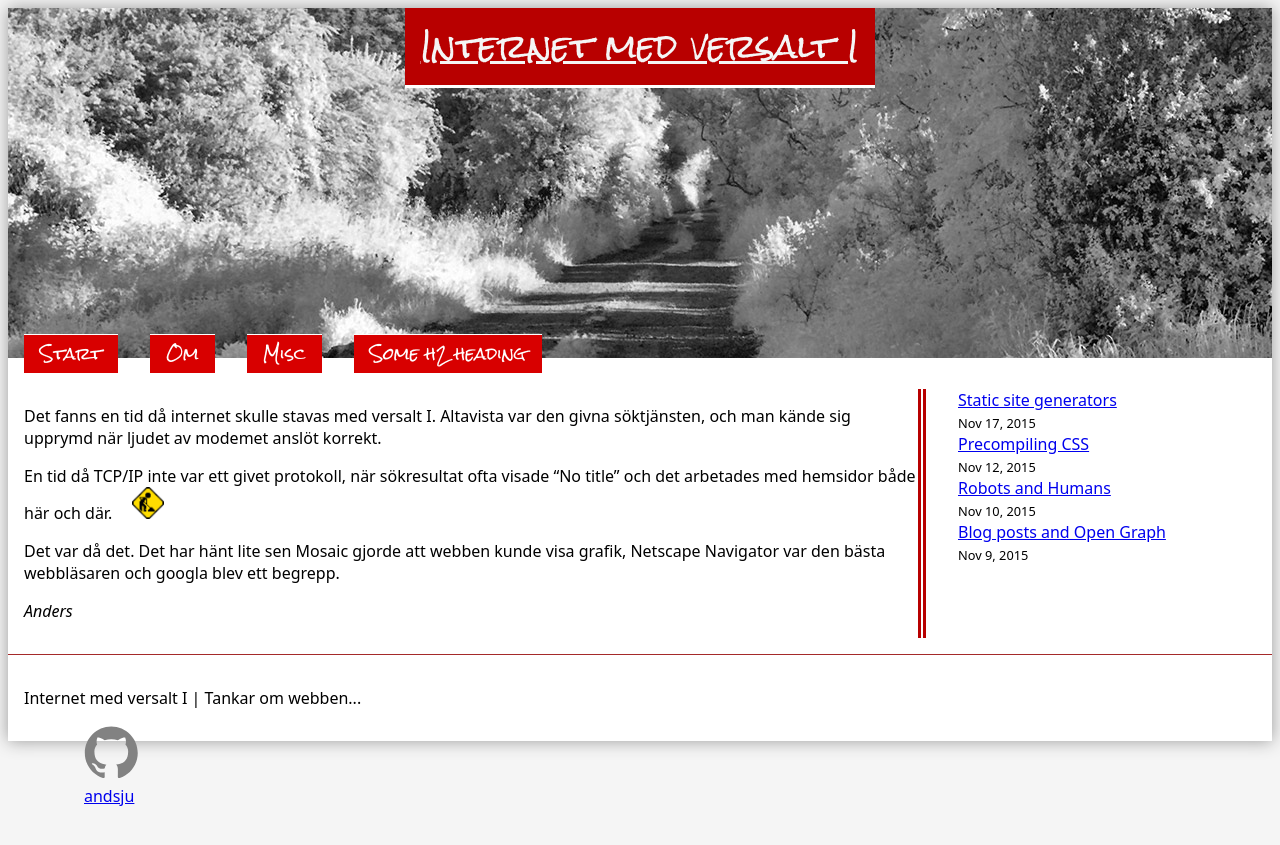
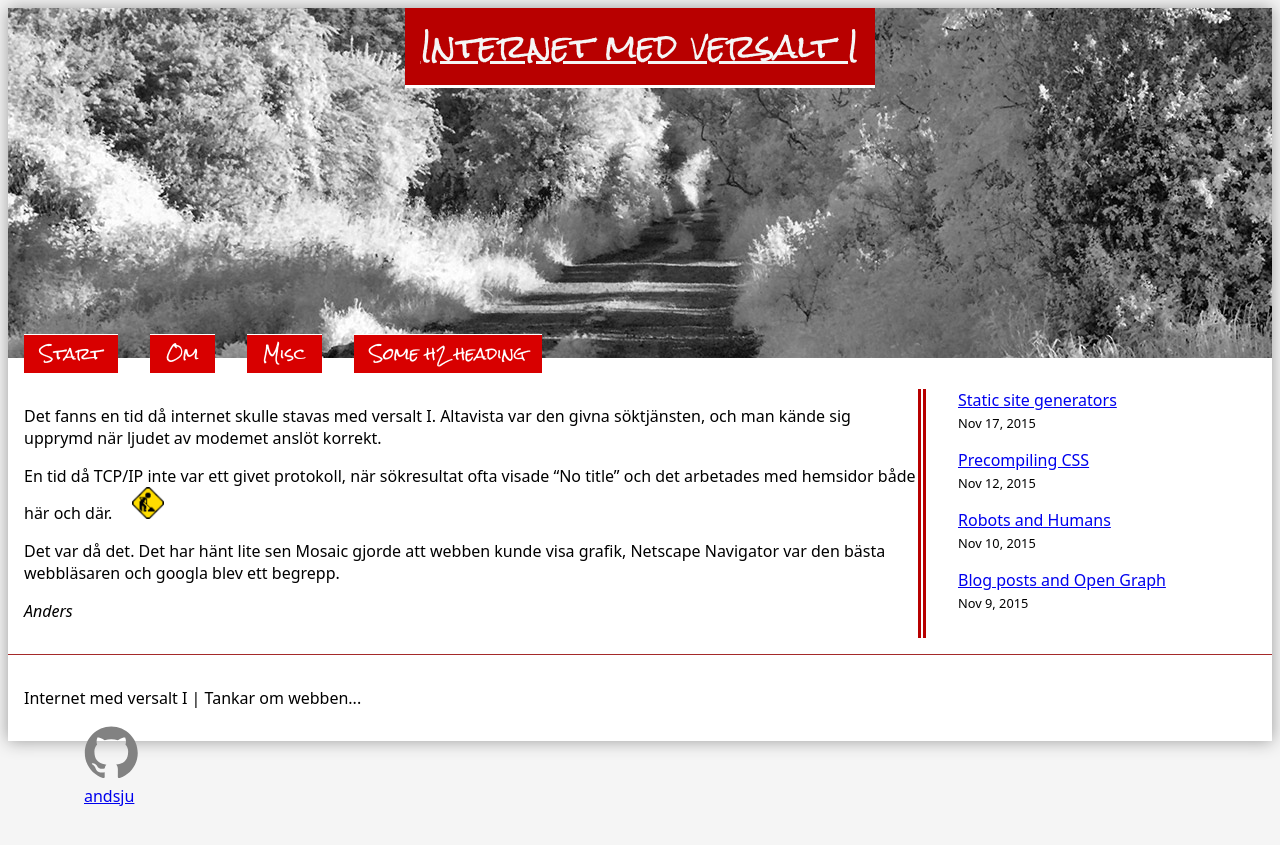
Before and after one commit to andsju/andsju, a Jekyll site: the page built from index.md, in a window 1280 px wide. Shown: the top 845 px of the page. Built offline with Jekyll 4.4.1, drawn with Linux system fonts in a browser that asks for light colours.

Commit message:
HTML semantics

```diff
--- a/css/style.css
+++ b/css/style.css
@@ -166,6 +166,9 @@ aside {
     display: block;
 }
 
+.post-list div {
+    margin: 0 0 1rem 0;
+}
 
 
 /**
```
